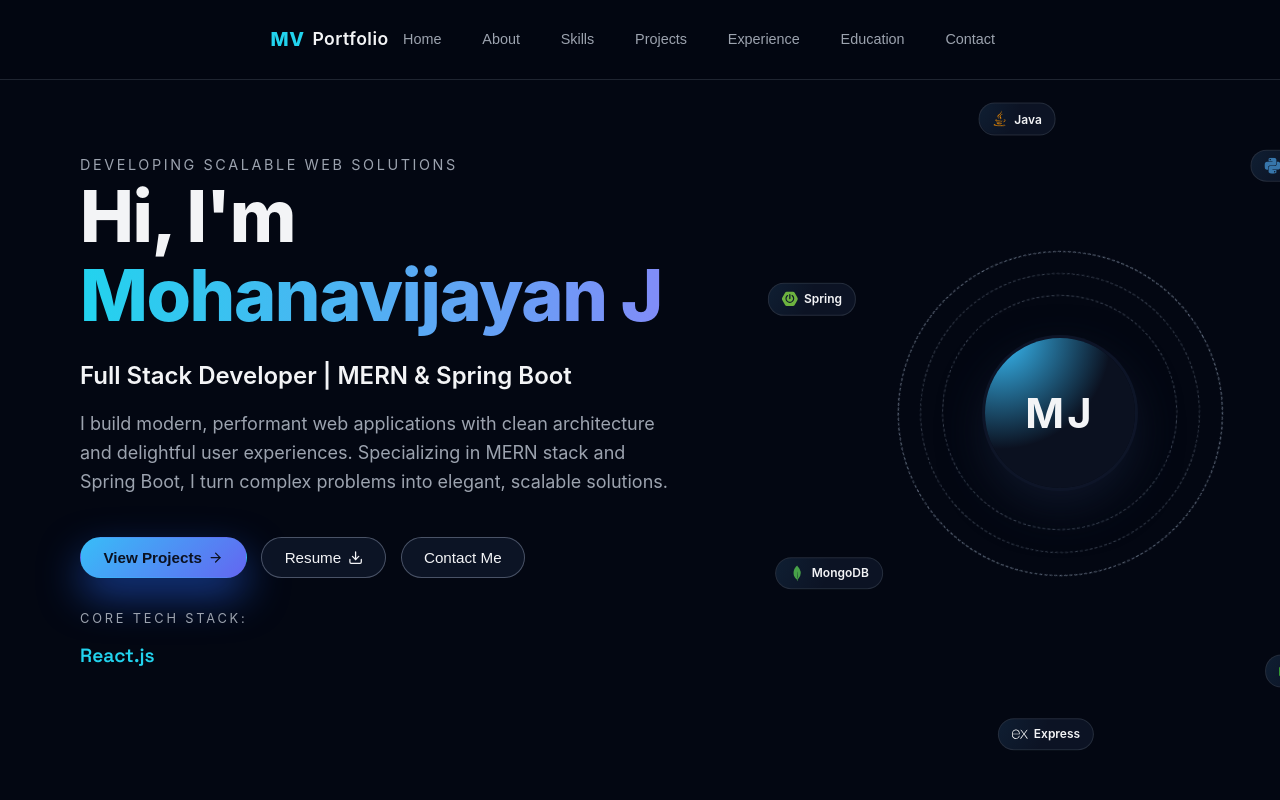
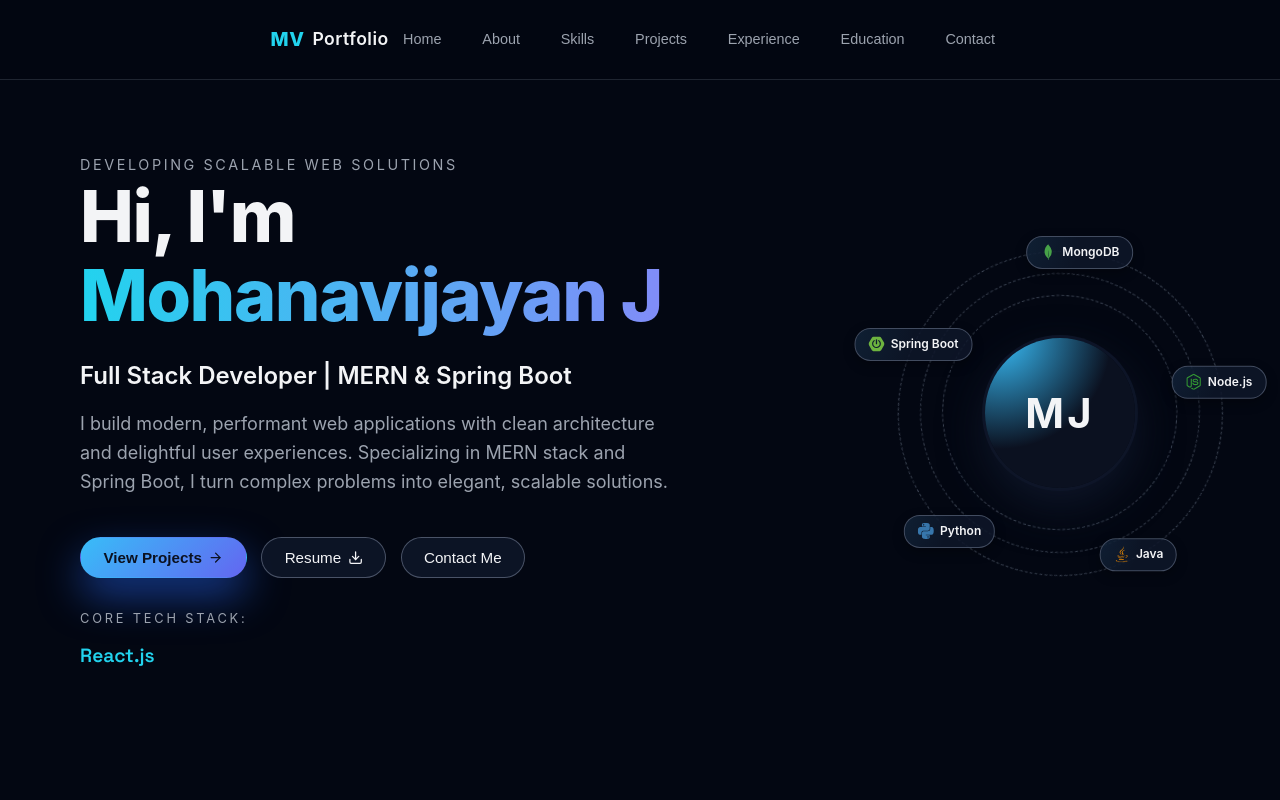
Before and after one commit to Mohan30-7/mohanavijayanj-portfolio, a React (Vite) app: page / in a window 1280 px wide. Shown: the top 800 px of the page. Built offline with nearby package versions, Linux system fonts and the light colour scheme.

Commit message:
UI Polish: Align and rotate tech badges directly on the hero orbit path

```diff
--- a/src/components/Hero.jsx
+++ b/src/components/Hero.jsx
@@ -8,13 +8,11 @@
 import { FaJava } from 'react-icons/fa6';
 
 const orbitTech = [
-  { name: 'React', icon: <SiReact />, color: '#61DAFB', angle: 0 },
-  { name: 'Node.js', icon: <SiNodedotjs />, color: '#339933', angle: 51 },
-  { name: 'Express', icon: <SiExpress />, color: '#ffffff', angle: 102 },
-  { name: 'MongoDB', icon: <SiMongodb />, color: '#47A248', angle: 153 },
-  { name: 'Spring', icon: <SiSpringboot />, color: '#6DB33F', angle: 204 },
-  { name: 'Java', icon: <FaJava />, color: '#ED8B00', angle: 255 },
-  { name: 'Python', icon: <SiPython />, color: '#3776AB', angle: 306 },
+  { name: 'Java', icon: <FaJava />, color: '#ED8B00', angle: 0 },
+  { name: 'Python', icon: <SiPython />, color: '#3776AB', angle: 72 },
+  { name: 'Spring Boot', icon: <SiSpringboot />, color: '#6DB33F', angle: 144 },
+  { name: 'MongoDB', icon: <SiMongodb />, color: '#47A248', angle: 216 },
+  { name: 'Node.js', icon: <SiNodedotjs />, color: '#339933', angle: 288 },
 ];
 
 const technologies = [
@@ -134,11 +132,22 @@
           <div className="orbit orbit-1" />
           <div className="orbit orbit-2" />
           <div className="orbit orbit-3" />
-          <div className="orbit orbit-3" />
 
-          {/* Floating tech badges around the orbit */}
-          {orbitTech.map((tech, index) => {
-            const radius = 160; // Adjusted radius for orbit
+          {/* Rotating container for tech badges */}
+          <motion.div
+            style={{
+              position: 'absolute',
+              inset: 0,
+              zIndex: 10,
+              display: 'flex',
+              alignItems: 'center',
+              justifyContent: 'center'
+            }}
+            animate={{ rotate: 360 }}
+            transition={{ duration: 40, repeat: Infinity, ease: "linear" }}
+          >
+            {orbitTech.map((tech) => {
+              const radius = 162; // Matches orbit-3 radius (140 + 22.4)
               const x = Math.cos(tech.angle * (Math.PI / 180)) * radius;
               const y = Math.sin(tech.angle * (Math.PI / 180)) * radius;
 
@@ -150,19 +159,12 @@
                     left: `calc(50% + ${x}px)`,
                     top: `calc(50% + ${y}px)`,
                     transform: 'translate(-50%, -50%)',
-                  zIndex: 10
-                }}
-                animate={{
-                  y: [y, y - 10, y],
-                  x: [x, x + 5, x]
-                }}
-                transition={{
-                  duration: 3 + index,
-                  repeat: Infinity,
-                  ease: "easeInOut"
                   }}
                 >
-                <div
+                  {/* Counter-rotate the badge so text remains upright */}
+                  <motion.div
+                    animate={{ rotate: -360 }}
+                    transition={{ duration: 40, repeat: Infinity, ease: "linear" }}
                     className="glass-card"
                     style={{
                       padding: '0.4rem 0.8rem',
@@ -170,17 +172,19 @@
                       alignItems: 'center',
                       gap: '0.4rem',
                       fontSize: '0.75rem',
-                    background: 'rgba(15, 23, 42, 0.8)',
-                    borderColor: 'var(--border-soft)',
-                    whiteSpace: 'nowrap'
+                      background: 'rgba(15, 23, 42, 0.85)',
+                      borderColor: 'rgba(148, 163, 184, 0.4)',
+                      whiteSpace: 'nowrap',
+                      boxShadow: '0 4px 12px rgba(0,0,0,0.3)',
                     }}
                   >
                     <span style={{ color: tech.color, display: 'flex', fontSize: '1rem' }}>{tech.icon}</span>
                     <span style={{ fontWeight: 600, color: 'var(--text)' }}>{tech.name}</span>
-                </div>
+                  </motion.div>
                 </motion.div>
               );
             })}
+          </motion.div>
         </motion.div>
       </div>
     </section>
```
Also changed, not shown: 3 other files (tests, documents, lock files or other folders). Lines whose indentation alone changed are shown as unchanged.
